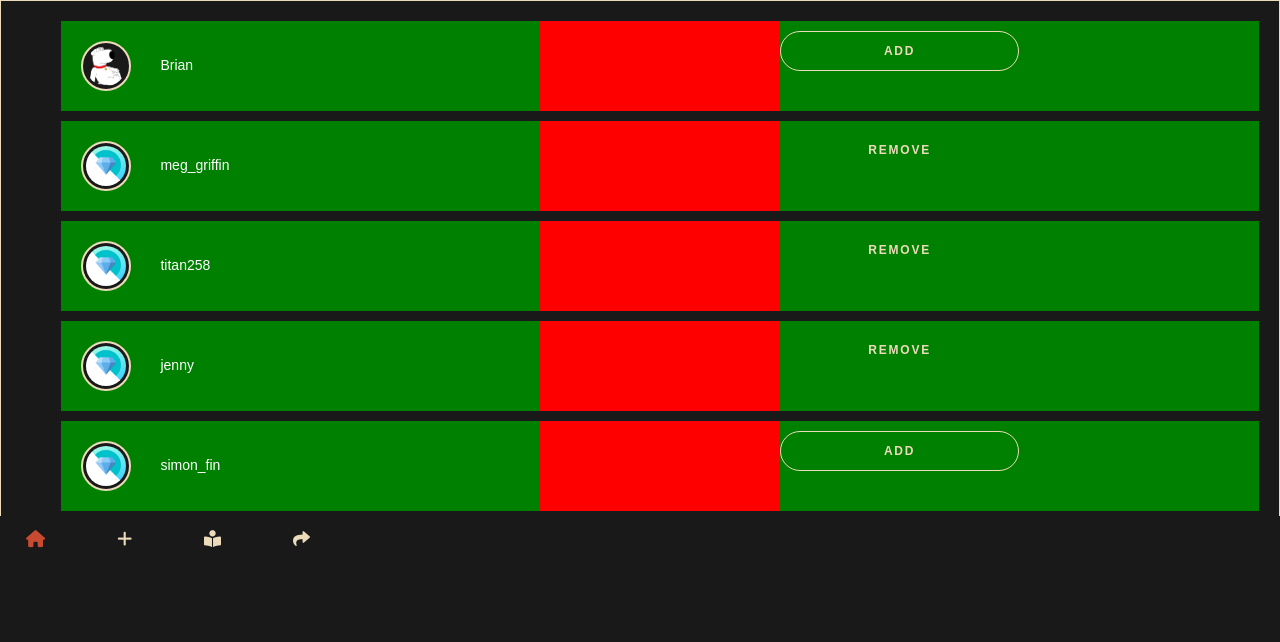
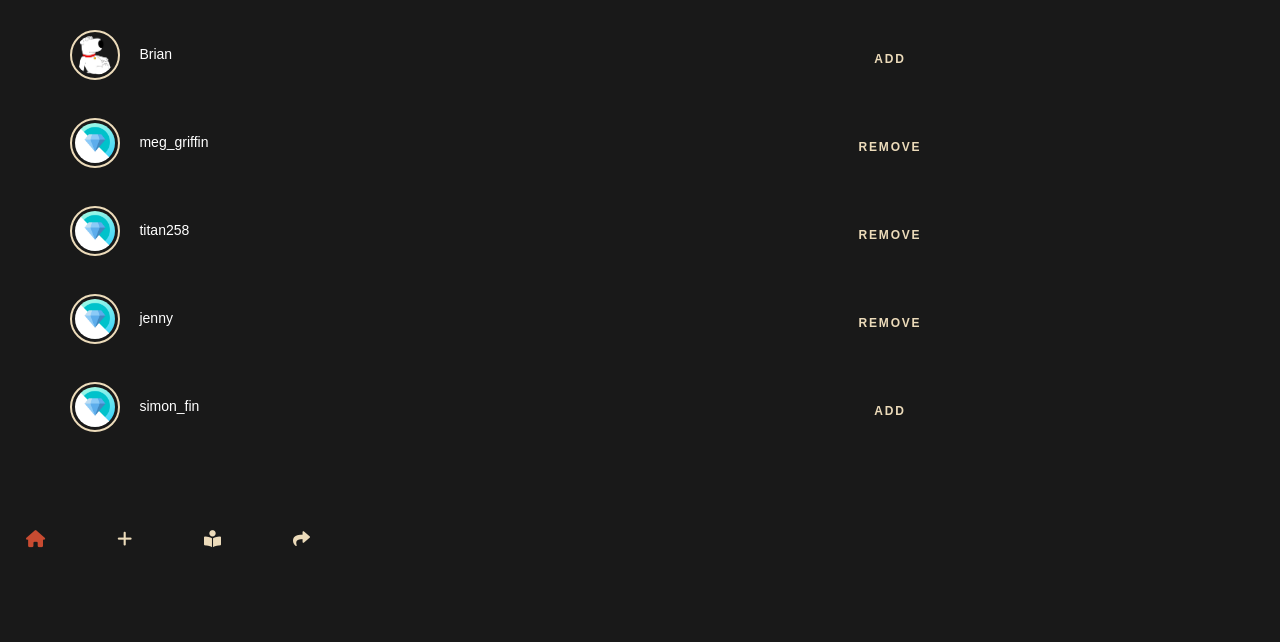
Before and after one commit to jaeleen/notemakingapp, a PHP site: page /access.html in a window 1280 px wide. Shown: the part 236-878 px from the top of the page. After the commit the page ends 784 px from the top, so only its background shows below. Run offline with PHP 8.4, Linux system fonts and the light colour scheme; some web fonts are replaced.

Commit message:
update access.html and style.css

```diff
--- a/access.html
+++ b/access.html
@@ -41,7 +41,7 @@
               </div>
             </div>
             <div class="right-side">
-              <button>ADD</button>
+              <button class="access-button">ADD</button>
             </div>
           </div>
         <div class="user">
@@ -54,7 +54,7 @@
             </div>
           </div>
           <div class="right-side">
-            <button class="remove">REMOVE</button>
+            <button class="access-button">REMOVE</button>
           </div>
         </div>
         <div class="user">
@@ -67,7 +67,7 @@
             </div>
           </div>
           <div class="right-side">
-            <button class="remove">REMOVE</button>
+            <button class="access-button">REMOVE</button>
           </div>
         </div>
 
@@ -81,7 +81,7 @@
             </div>
           </div>
           <div class="right-side">
-            <button class="remove">REMOVE</button>
+            <button class="access-button">REMOVE</button>
           </div>
         </div>
         <div class="user">
@@ -94,7 +94,7 @@
               </div>
             </div>
             <div class="right-side">
-              <button>ADD</button>
+              <button class="access-button">ADD</button>
             </div>
           </div>
       </div>
--- a/style.css
+++ b/style.css
@@ -377,18 +377,17 @@ textarea:valid ::placeholder{
     letter-spacing: 0.09em;
     color: #ECDBBA;
 }
-.remove{
+.access-button{
     background: none;
     border: none;
 }
-.remove:hover{
-    background: #C84B31;
-    border: 1px solid #C84B31;
-    color: #ECDBBA;
+.access-button:hover{
+    background: none;
+    color: #C84B31;
+    border: none;
 }
 .allusers-container{
     padding: 20px;
-    border: 1px solid #ECDBBA;
     margin-bottom: 100px;
     display: grid;
     grid-template: 1fr 1fr;
@@ -396,21 +395,19 @@ textarea:valid ::placeholder{
 .user{
     display: flex;
     justify-content: space-between;
-    background-color: red;
     margin-left: 40px;
     margin-bottom: 10px;
 }
 .user-avatar{
-    margin: 20px;
+    margin: 10px;
     display: inline-block;
 }
 .left-side{
     width: 40%;
-    background-color: green;
 }
 .right-side{
+    margin: 10px;
     width: 40%;
-    background-color: green;
 }
 .avatar-name{
     padding-left: 5px;
```
